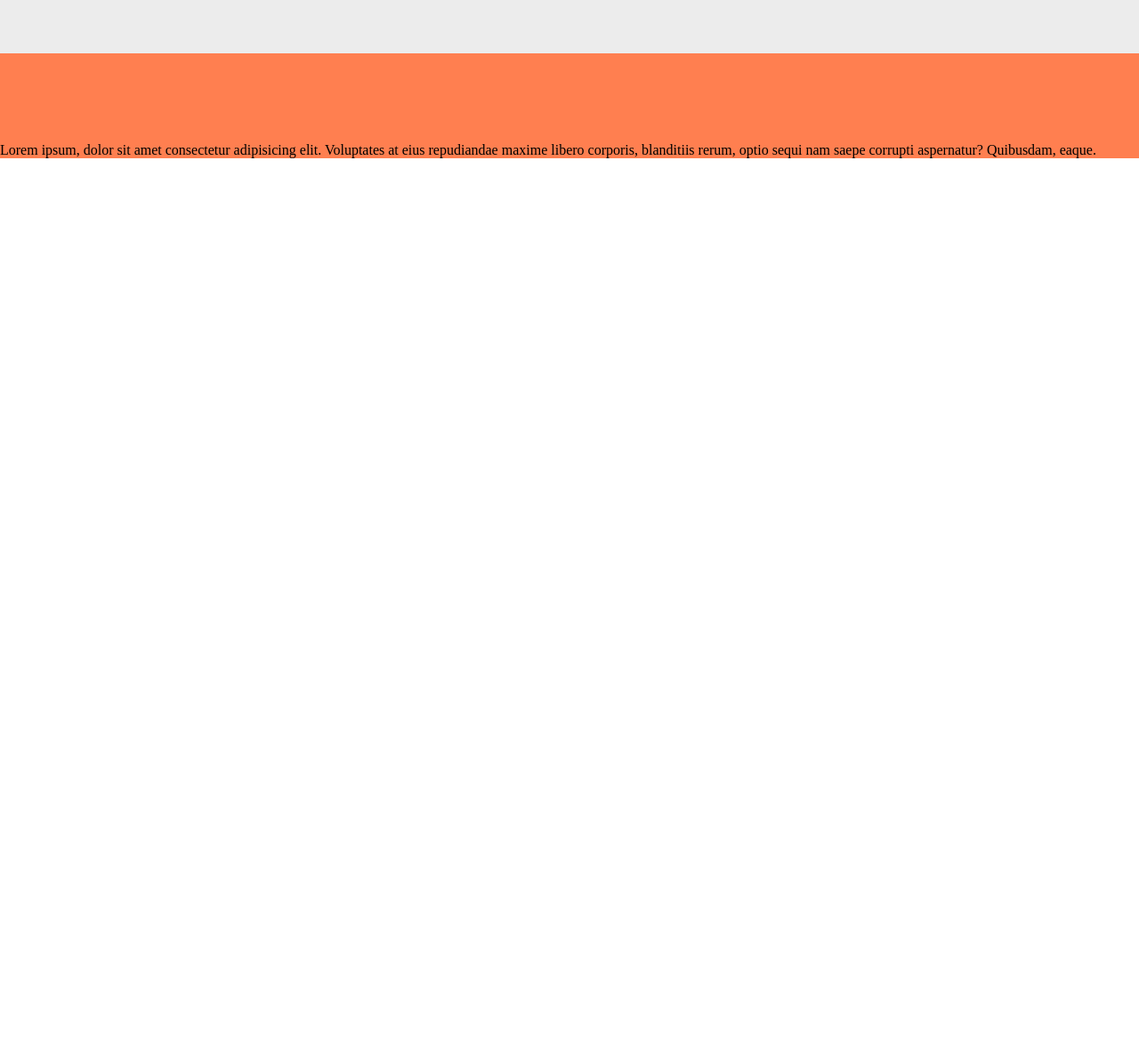
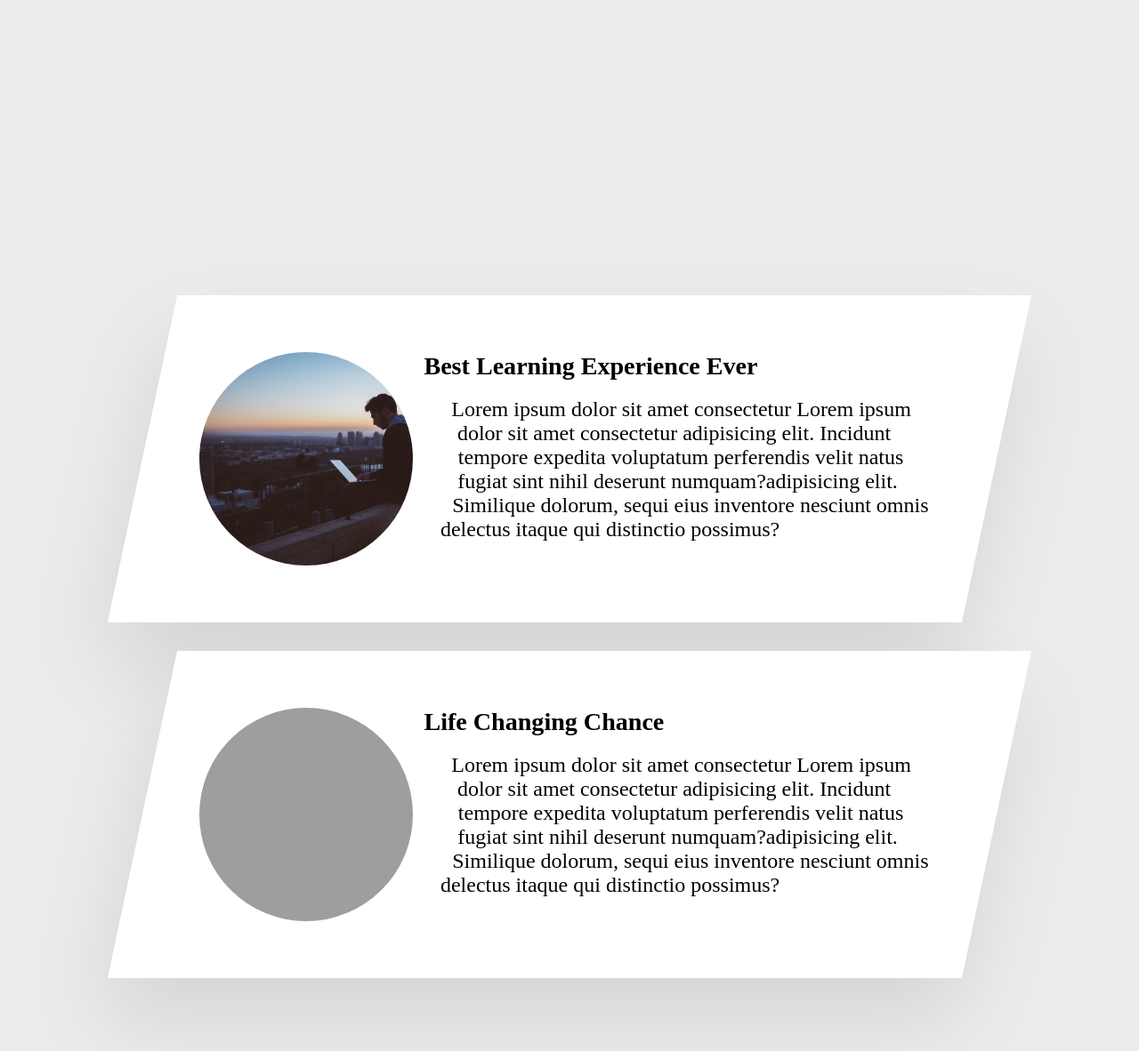
Before and after one commit to noiqum/coderAcademy_project, a website: page index.html in a window 1280 px wide. Shown: the part 1780-2962 px from the top of the page at 89% size. Before the commit the page ends 1958 px from the top, so only its background shows below. Drawn offline with Linux system fonts and the light colour scheme; grey boxes are pictures that could not be loaded.

Commit message:
comment section finished

```diff
--- a/index.html
+++ b/index.html
@@ -86,7 +86,33 @@
         </div>
         </section>
         <section class="section-comment">
-            <p>Lorem ipsum, dolor sit amet consectetur adipisicing elit. Voluptates at eius repudiandae maxime libero corporis, blanditiis rerum, optio sequi nam saepe corrupti aspernatur? Quibusdam, eaque.</p>
+            <div class="comment-header">
+
+            </div>
+            <div class="story">
+                <figure class="story__shape">
+                    <img src="cm1.jpg" alt="bootcamp student" class="story__img">
+                    <figcaption class="story__caption">Mike Howkes</figcaption>
+                </figure>
+
+                <div class="story__text">
+                    <h3>Best Learning Experience Ever</h3>
+                    <p>Lorem ipsum dolor sit amet consectetur Lorem ipsum dolor sit amet consectetur adipisicing elit. Incidunt tempore expedita voluptatum perferendis velit natus fugiat sint nihil deserunt numquam?adipisicing elit. Similique dolorum, sequi eius inventore nesciunt omnis delectus itaque qui distinctio possimus?</p>
+                </div>
+
+            </div>
+            <div class="story">
+                <figure class="story__shape">
+                    <img src="cm4.jpg" alt="bootcamp student" class="story__img-2">
+                    <figcaption class="story__caption">Eliza Windsor</figcaption>
+                </figure>
+
+                <div class="story__text">
+                    <h3>Life Changing Chance</h3>
+                    <p>Lorem ipsum dolor sit amet consectetur Lorem ipsum dolor sit amet consectetur adipisicing elit. Incidunt tempore expedita voluptatum perferendis velit natus fugiat sint nihil deserunt numquam?adipisicing elit. Similique dolorum, sequi eius inventore nesciunt omnis delectus itaque qui distinctio possimus?</p>
+                </div>
+
+            </div>
         </section>
     </main>
     <footer></footer>
--- a/sass/main.scss
+++ b/sass/main.scss
@@ -1,9 +1,7 @@
 @import "section/path";
 @import "./nav";
-
-$background-grey:rgb(236, 236, 236);
-$purple:rgb(73, 57, 139);
-
+@import "section/comment";
+@import "values";
 
 
 *{
@@ -89,8 +87,3 @@ section{
     color: black;
 
 }
-
-.section-comment{
-    padding-top: 100px;
-    background-color: coral;
-}
--- a/sass/nav.scss
+++ b/sass/nav.scss
@@ -5,10 +5,11 @@ $purple:rgb(73, 57, 139);
     z-index: 100;
     text-align: center;
     background-color: $purple;
-    top: 0;
+    top: -100px;
     left: 0;
     position: fixed;
     width: 100%;
+    scroll-behavior: smooth;
 }
 .nav-list{
     display: block;
--- /dev/null
+++ b/sass/section/comment.scss
@@ -0,0 +1,77 @@
+@import "../values";
+
+.section-comment{
+    padding: 15rem 0;
+    background-color: $background-grey;
+    display: flex;
+    align-items: center;
+    justify-content: center;
+    flex-direction: row;
+    flex-wrap: wrap;
+}
+
+.story{
+    width: 75%;
+    margin: auto 0;
+    padding: 4rem;
+    padding-left: 7rem;
+    background-color: white;
+    box-shadow: 0 3rem 6rem rgba(#000000, 0.1);
+    font-size: 1.5rem;
+    transform: skewX(-12deg);
+    margin-top: 2rem;
+
+    & h3{
+        margin-bottom: 1.2rem;
+    }
+
+    &__shape{
+        width: 15rem;
+        height: 15rem;
+        float: left;
+
+        shape-outside: circle(50% at 50% 50%);
+        clip-path: circle(50% at 50% 50%);
+        transform: translateX(-3rem) skewX(12deg);
+        position: relative;
+    }
+
+    &__img{
+        height: 100%;
+        transition: all 0.5s;
+        &-2{
+            width: 100%;
+            height: 100%;
+
+        }
+
+    }
+
+    &__text{
+        transform: skewX(12deg);
+    }
+    &__caption{
+        position: absolute;
+        transform: translate(-50% ,20%);
+        top:50%;
+        left: 50%;
+        color:white;
+        text-align: center;
+        opacity: 0;
+        transition: all 0.5s;
+        backface-visibility: hidden;
+
+
+
+    }
+
+    &:hover &__caption{
+        opacity: 1;
+        transform: translate(-50%,-50%);
+    }
+    &:hover &__img,
+    &:hover &__img-2{
+        filter: blur(3px);
+    }
+
+}
--- /dev/null
+++ b/sass/values.scss
@@ -0,0 +1,2 @@
+$background-grey:rgb(236, 236, 236);
+$purple:rgb(73, 57, 139);
--- a/script.js
+++ b/script.js
@@ -1,7 +1,7 @@
 window.onscroll=function () {wScroll()};
 
 function wScroll() {
-    if(document.body.scrollTop> 80 || document.documentElement.scrollTop> 80){
+    if(document.body.scrollTop> 100 || document.documentElement.scrollTop> 100){
         document.getElementById("nav-bar").style.top="0"
     }else{
         document.getElementById("nav-bar").style.top="-100px"
```
Also changed, not shown: cm1.jpg (added), cm2.jpg (added), style.css, 2 other files.
